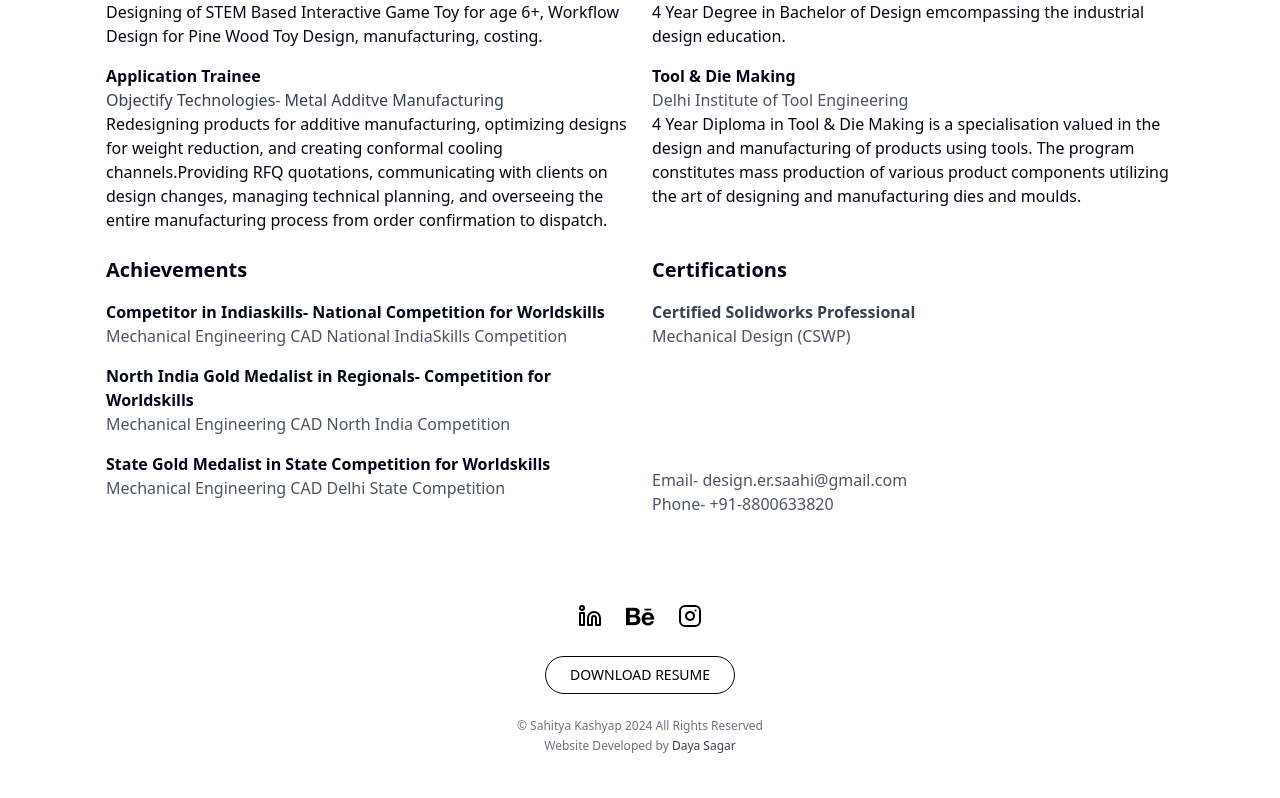
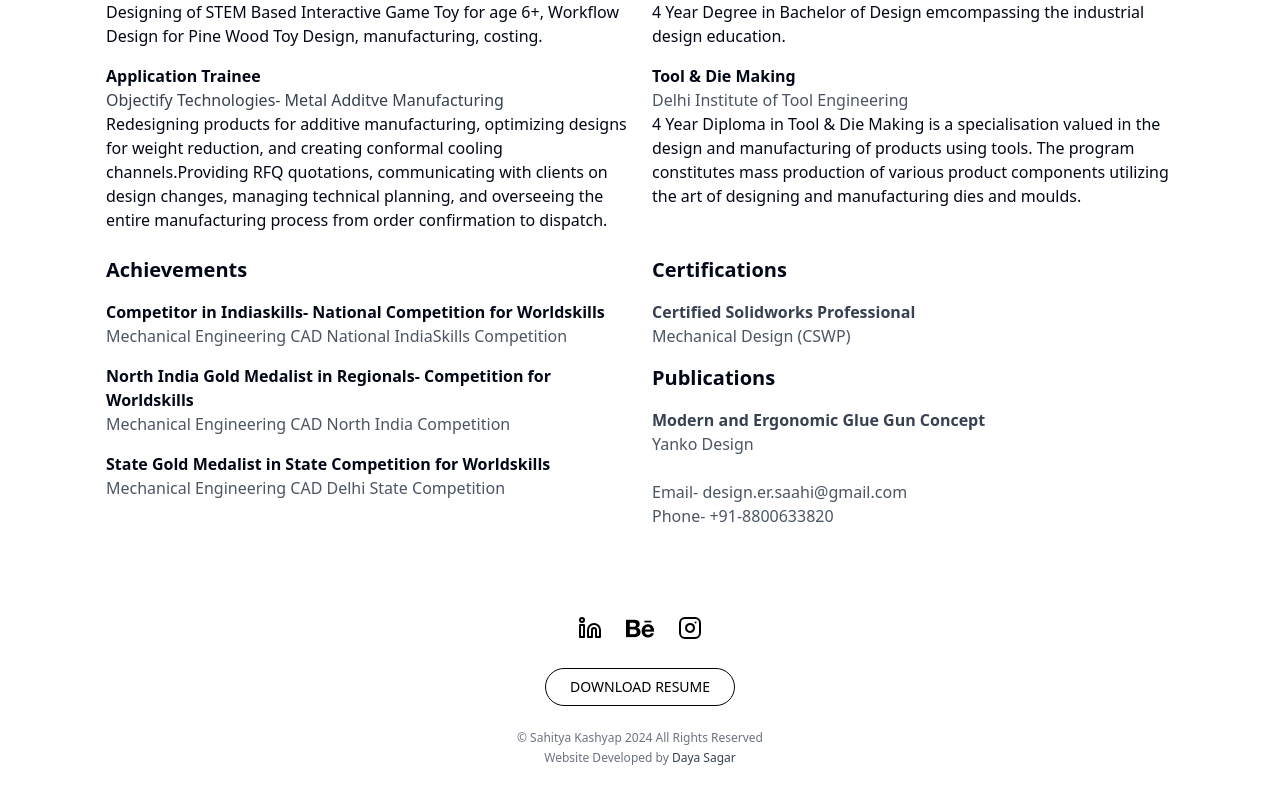
Before and after one commit to designersaahi/minimalportfolio, a React (Vite) app: page /about in a window 1280 px wide. Shown: the part 848-1646 px from the top of the page. Built offline with nearby package versions, Linux system fonts and the light colour scheme.

Commit message:
Publications

```diff
--- a/src/components/portfolio/About.jsx
+++ b/src/components/portfolio/About.jsx
@@ -137,6 +137,14 @@ const About = () => {
             </div>
           </div>
 
+          <div>
+            <h2 className="text-xl font-semibold mb-4">Publications</h2>
+            <div className="mb-4">
+              <h3 className="font-semibold"><Link to="https://www.yankodesign.com/2024/10/05/glue-gun-concept-gives-the-crafting-tool-a-modern-and-ergonomic-makeover/" target='_blank' className='hover:underline text-gray-700'>Modern and Ergonomic Glue Gun Concept</Link></h3>
+              <p className="text-gray-600">Yanko Design</p>
+            </div>
+          </div>
+
           <div className="md:mt-2 mt-10">
           <span className="text-gray-600 mt-10">
             Email-{" "}
```
